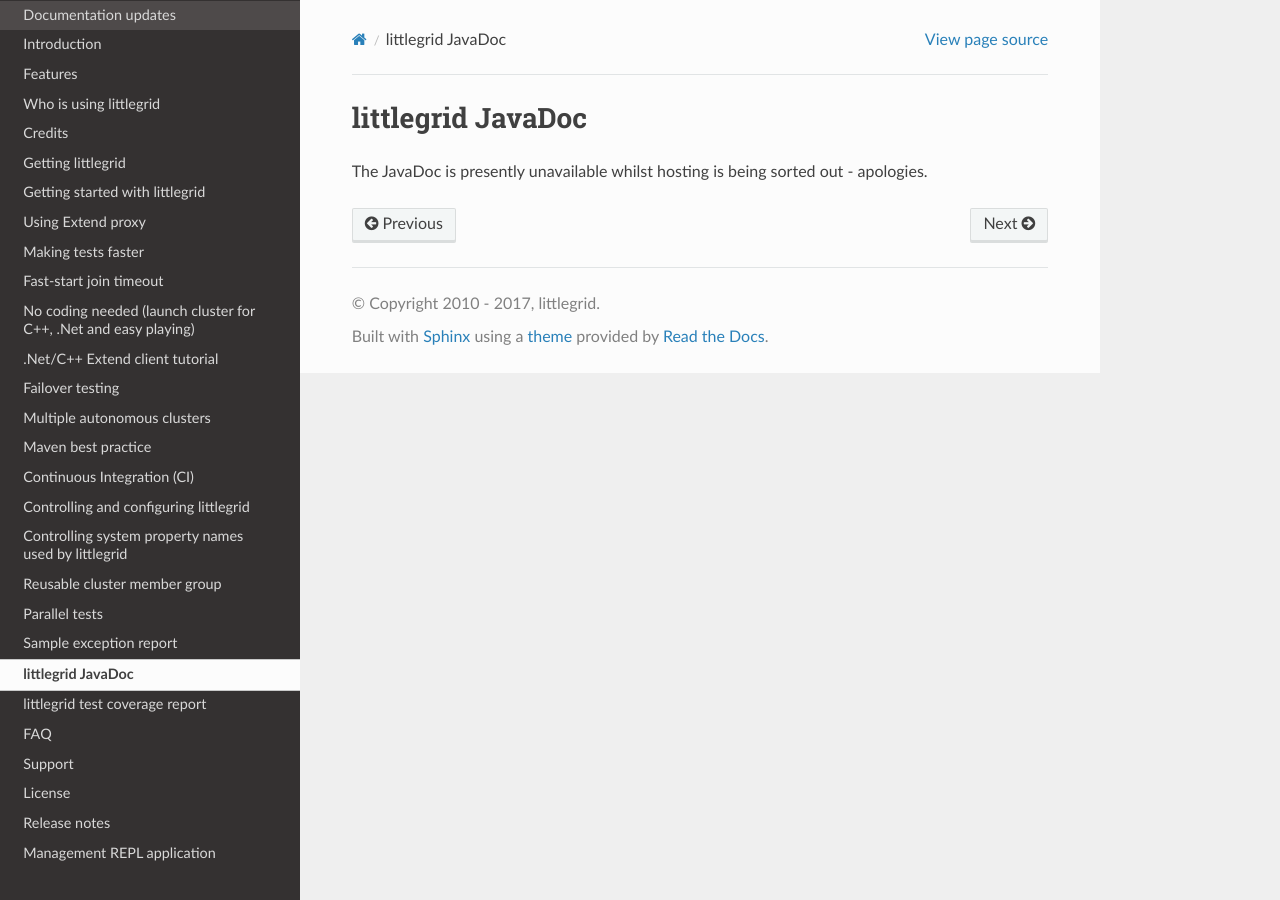
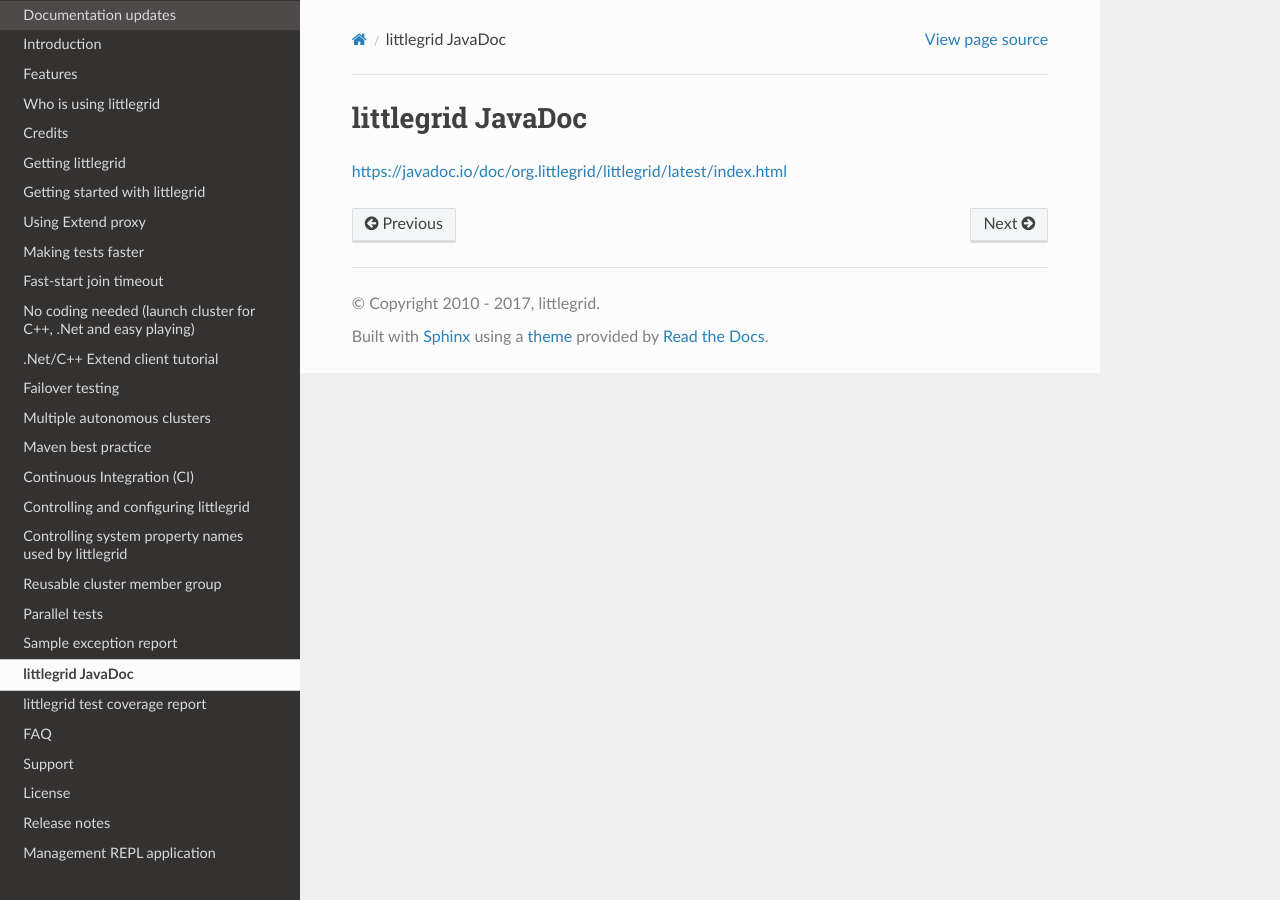
Before and after one commit to littlegrid/www, a Sphinx documentation site: the page built from source/javadoc.rst, in a window 1280 px wide. Built offline with Sphinx 7.4.7 and the Read the Docs theme 2.0.0, drawn with Linux system fonts in a browser that asks for light colours.

Commit message:
Update javadoc.rst

```diff
--- a/source/javadoc.rst
+++ b/source/javadoc.rst
@@ -3,4 +3,4 @@
 littlegrid JavaDoc
 ==================
 
-The JavaDoc is presently unavailable whilst hosting is being sorted out - apologies.
+https://javadoc.io/doc/org.littlegrid/littlegrid/latest/index.html
```
